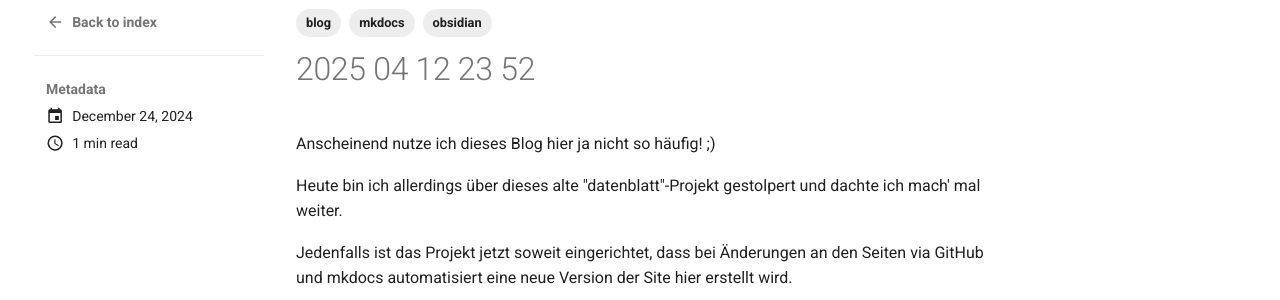
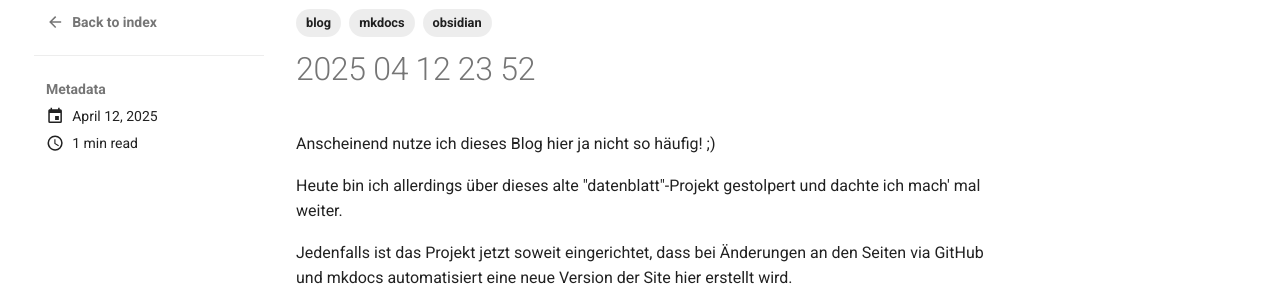
Before and after one commit to revooms/datenblatt, an MkDocs documentation site: the page built from data/blog/posts/2025-04-12_23_52.md, in a window 1280 px wide. Shown: the part 137-437 px from the top of the page. Built offline with MkDocs 1.6.1 and Material for MkDocs 9.7.7, drawn with Linux system fonts in a browser that asks for light colours.

Commit message:
Update 2025-04-12_23_52.md

```diff
--- a/data/blog/posts/2025-04-12_23_52.md
+++ b/data/blog/posts/2025-04-12_23_52.md
@@ -1,5 +1,5 @@
 ---
-date: 2024-12-24
+date: 2025-04-12
 tags:
   - blog
   - mkdocs
```
